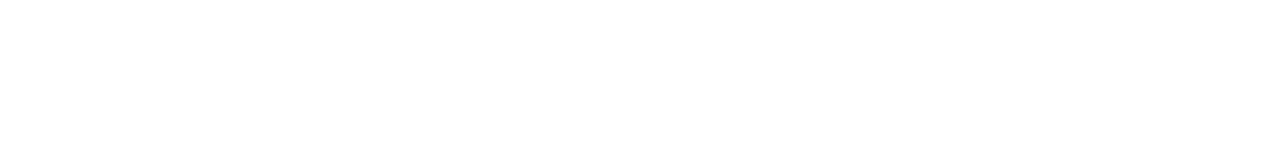
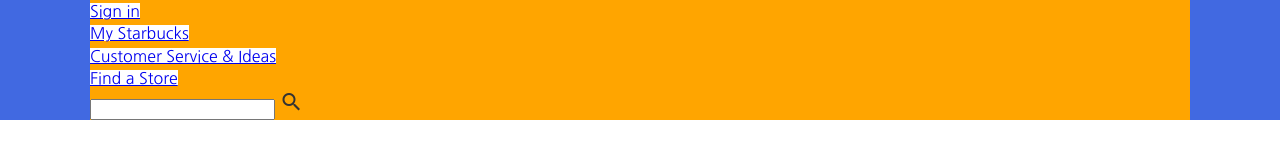
Before and after one commit to FDongFDong/STARTBUCKS, a plain HTML site: page index.html in a window 1280 px wide. Drawn offline with nearby package versions, Linux system fonts and the light colour scheme.

Commit message:
header 추가

```diff
--- /dev/null
+++ b/css/main.css
@@ -0,0 +1,60 @@
+/* COMMON(공통) */
+body {
+  color: #333;
+  font-size: 16px;
+  /* 글자 두께 */
+  font-weight: 400;
+  /* 16px의 1.4배의 줄높이 */
+  line-height: 1.4;
+  font-family: 'Nanum Gothic', sans-serif;
+}
+img{
+  /* 이미지는 원래 inline요소이나 하나의 상자 block처럼 layout으로 사용하겠다는 의미 */
+  display: block;
+}
+
+/* HEADER */
+header {
+  background-color: royalblue;
+}
+header .inner {
+  width: 1100px;
+  height: 120px;
+  /* 외부여백 : 위 아래, 좌 우*/
+  margin: 0 auto;
+  background-color: orange;
+  position: relative;
+}
+header .logo{
+  height: 75px;
+  /* 부모 요소 기준을 배치 */
+  /* 부모 요소인 .inner부분에 position 값이 있는지 확인  */
+  position: absolute;
+  top: 0;
+  bottom: 0;
+  left: 0;
+  margin: auto;
+  display: none;
+}
+header .sub-menu{
+
+}
+header .sub-menu ul.menu {
+
+}
+header .sub-menu ul.menu li{
+
+}
+
+header .sub-menu ul.menu li a{
+  background-color: white;
+}
+header .sub-ment .search{
+
+}
+header .sub-ment .search input{
+
+}
+header .sub-ment .search input .material-icons{
+
+}
--- a/index.html
+++ b/index.html
@@ -1,16 +1,65 @@
 <!DOCTYPE html>
 <html lang="ko">
 <head>
-  <meta charset="UTF-8">
-  <meta http-equiv="X-UA-Compatible" content="IE=edge">
-  <meta name="viewport" content="width=device-width, initial-scale=1.0">
+  <meta charset="UTF-8"/>
+  <meta http-equiv="X-UA-Compatible" content="IE=edge"/>
+  <meta name="viewport" content="width=device-width, initial-scale=1.0"/>
   <title>Starbucks Coffee</title>
-  <link rel="icon" href="./favicon.png">
-  <!-- 브라우저에서 제공하는 -->
-  <link rel="stylesheet" href="https://cdn.jsdelivr.net/npm/reset-css@5.0.1/reset.min.css">
-
+  <meta property="og:type" content="website" />
+  <meta property="og:site_name" content="Starbucks" />
+  <meta property="og:title" content="Starbucks Coffee Korea" />
+  <meta property="og:description" content="스타벅스는 세계에서 가장 큰 다국적 커피 전문점으로, 64개국에서 총 23,187개의 매점을 운영하고 있습니다." />
+  <meta property="og:image" content="./images/starbucks_seo.jpg" />
+  <meta property="og:url" content="https://starbucks.co.kr" />
+  <meta property="twitter:card" content="summary" />
+  <meta property="twitter:site" content="Starbucks" />
+  <meta property="twitter:title" content="Starbucks Coffee Korea" />
+  <meta property="twitter:description" content="스타벅스는 세계에서 가장 큰 다국적 커피 전문점으로, 64개국에서 총 23,187개의 매점을 운영하고 있습니다." />
+  <meta property="twitter:image" content="./images/starbucks_seo.jpg" />
+  <meta property="twitter:url" content="https://starbucks.co.kr" />
+  <link rel="icon" href="./favicon.png"/>
+  <!-- 브라우저에서 제공하는 기본적인 스타일 초기화-->
+  <link rel="stylesheet" href="https://cdn.jsdelivr.net/npm/reset-css@5.0.1/reset.min.css"/>
+  <link rel="preconnect" href="https://fonts.googleapis.com">
+  <link rel="preconnect" href="https://fonts.gstatic.com" crossorigin>
+  <link href="https://fonts.googleapis.com/css2?family=Nanum+Gothic:wght@400;700&display=swap" rel="stylesheet">
+  <link rel="stylesheet" href="https://fonts.googleapis.com/icon?family=Material+Icons">
+  <link rel="stylesheet" href="./css/main.css"/>
 </head>
 <body>
+<!-- HEADER -->
+<header>
+  <div class="inner">
+    <a href="/" class="logo">
+      <img src="./images/starbucks_logo.png" alt="STARBUCKS">
+    </a>
+    <div class="sub-menu">
+      <ul class="menu">
+        <li>
+          <a href="/signin">Sign in</a>
+        </li>
+        <li>
+          <!-- #은 해시기호, javascript:void(0): 자바스크립트를 통해 void기능을 동작시킨다. -> 아무기능을 동작시키지않겠다. 링크는 준비안되어있을 경우-->
+          <a href="javascript:void(0)">
+            My Starbucks
+          </a>
+        </li>
+        <li>
+          <a href="javascript:void(0)">Customer Service & Ideas</a>
+        </li>
+        <li>
+          <a href="javascript:void(0)">Find a Store</a>
+        </li>
+      </ul>
+      <div class="search">
+        <input type="text"/>
+          <div class="material-icons">
+            search
+          </div>
+      </div>
+    </div>
+  </div>
+</header>
 
 </body>
 </html>
```
